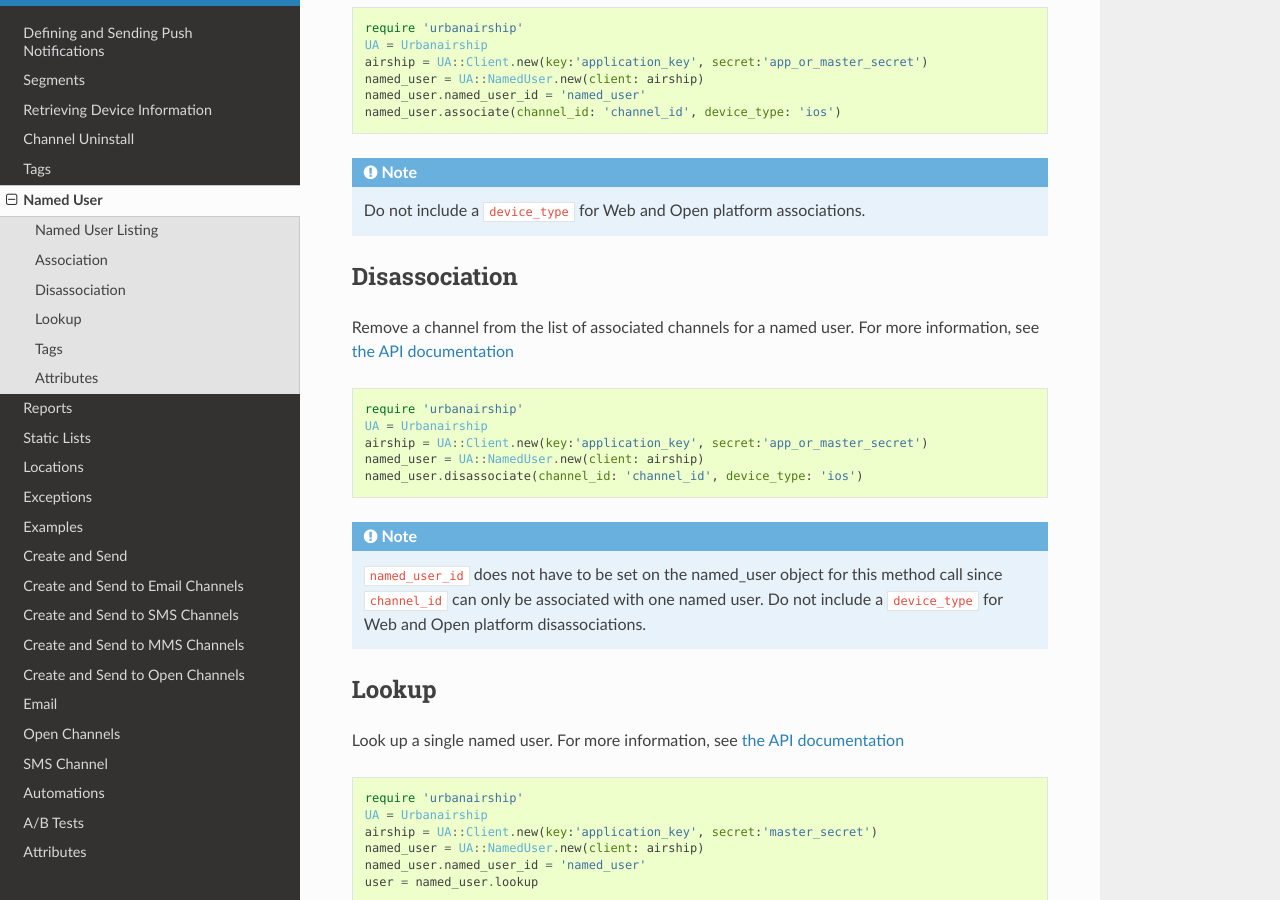
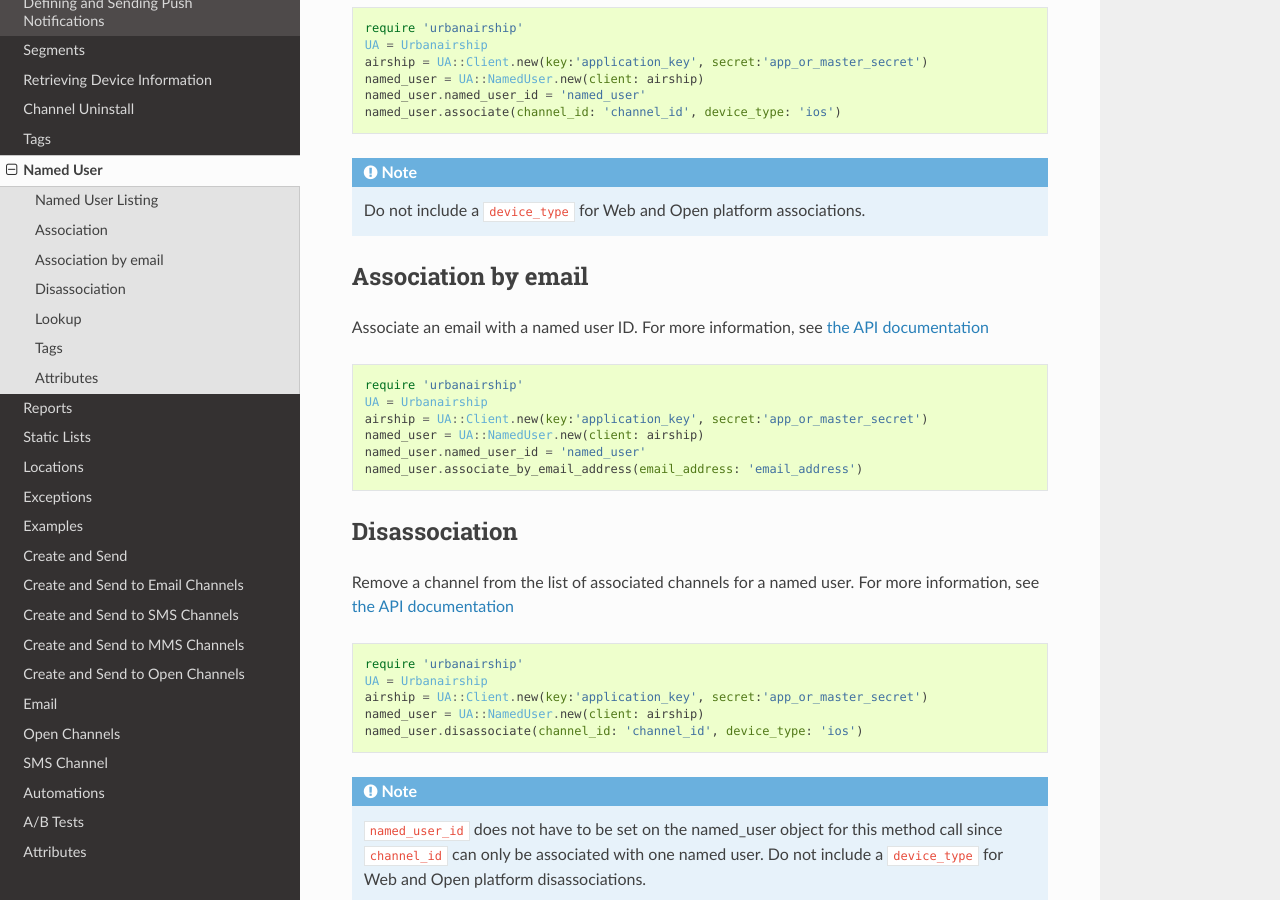
Before and after one commit to urbanairship/ruby-library, a Sphinx documentation site: the page built from docs/named_user.rst, in a window 1280 px wide and 900 px high, scrolled down 570 px. Built offline with Sphinx 7.4.7 and the Read the Docs theme 2.0.0, drawn with Linux system fonts in a browser that asks for light colours; the version number could not be read and is left out; cross-references to code outside the pages are shown as plain code.

Commit message:
Update docs

```diff
--- a/docs/named_user.rst
+++ b/docs/named_user.rst
@@ -39,6 +39,23 @@
 .. note::
 
     Do not include a ``device_type`` for Web and Open platform associations.
+
+Association by email
+-----------
+
+Associate an email with a named user ID. For more information, see
+`the API documentation
+<http://docs.airship.com/api/ua.html#association>`__
+
+.. code-block:: ruby
+
+    require 'urbanairship'
+    UA = Urbanairship
+    airship = UA::Client.new(key:'application_key', secret:'app_or_master_secret')
+    named_user = UA::NamedUser.new(client: airship)
+    named_user.named_user_id = 'named_user'
+    named_user.associate_by_email_address(email_address: 'email_address')
+
 
 Disassociation
 --------------
```
